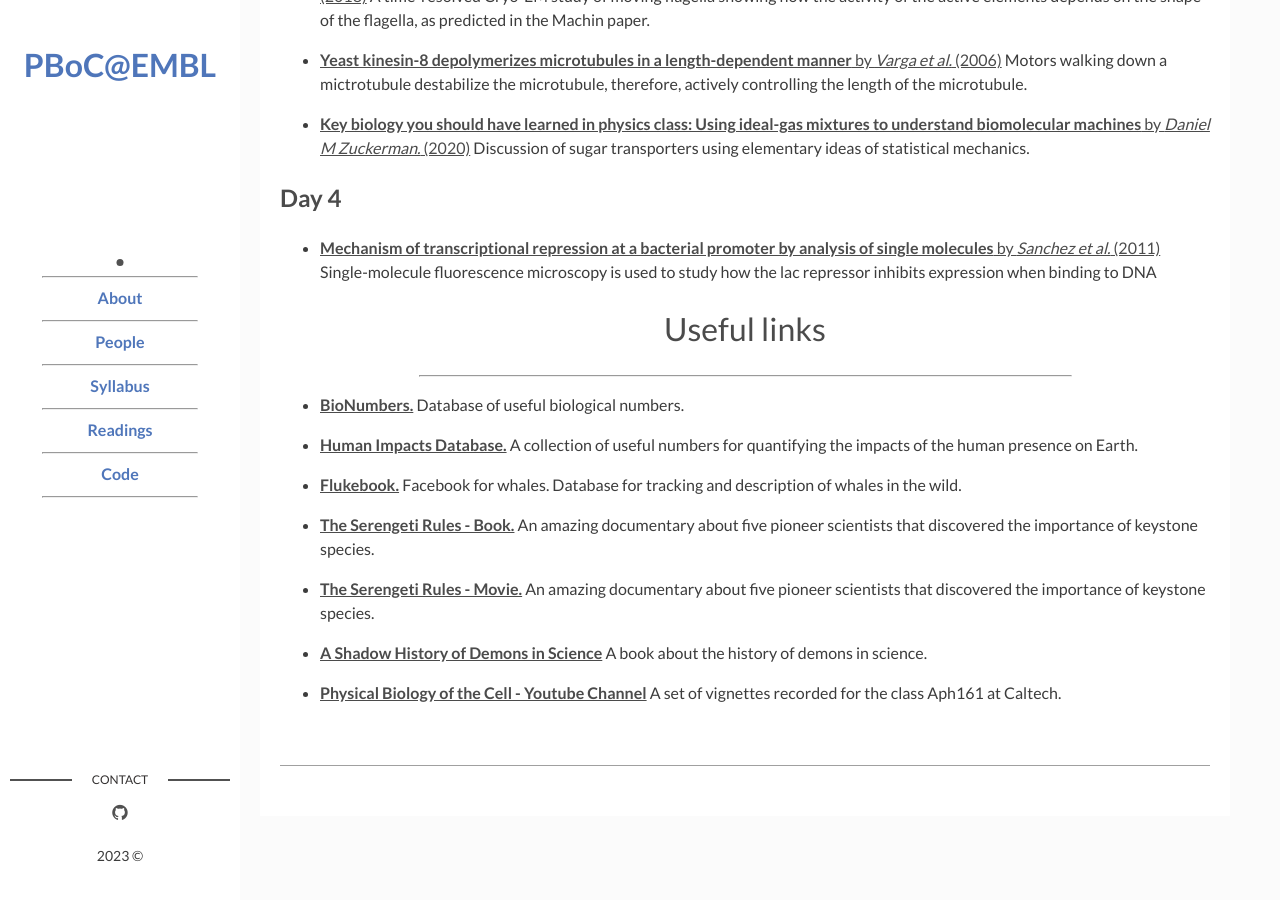
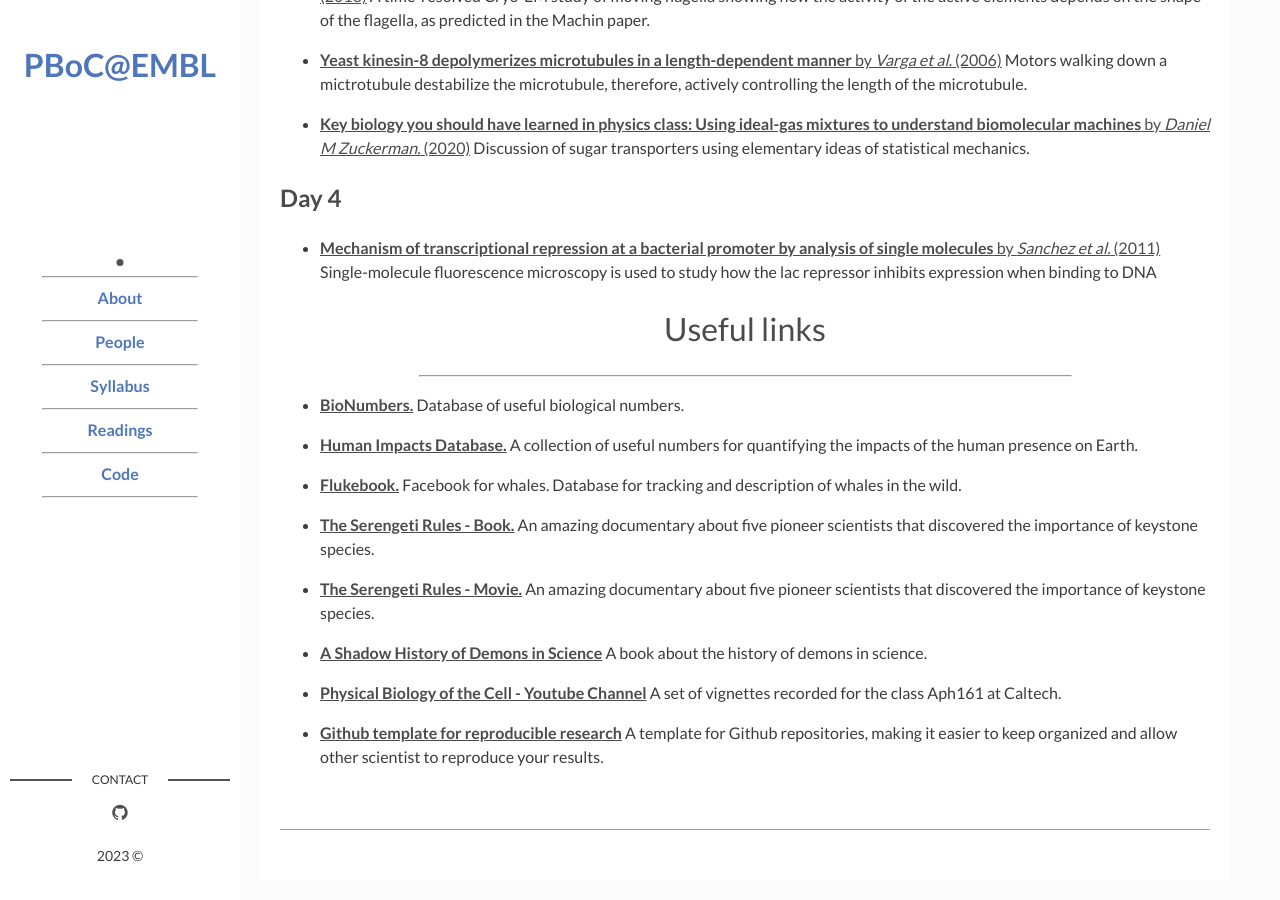
Before and after one commit to RPGroup-PBoC/embl_pboc_2023, a Jekyll site: the page built from page03_readings.md, in a window 1280 px wide and 900 px high, scrolled down 1483 px. Built offline with Jekyll 4.4.1, drawn with Linux system fonts in a browser that asks for light colours.

Commit message:
reproducible research template

```diff
--- a/_data/links.yaml
+++ b/_data/links.yaml
@@ -43,3 +43,8 @@
   title: Physical Biology of the Cell - Youtube Channel
   address: "https://www.youtube.com/@physicalbiologyofthecellca307/videos"
   description: A set of vignettes recorded for the class Aph161 at Caltech.
+
+- link:
+  title: Github template for reproducible research
+  address: "https://github.com/gchure/reproducible_research"
+  description: A template for Github repositories, making it easier to keep organized and allow other scientist to reproduce your results.
```
